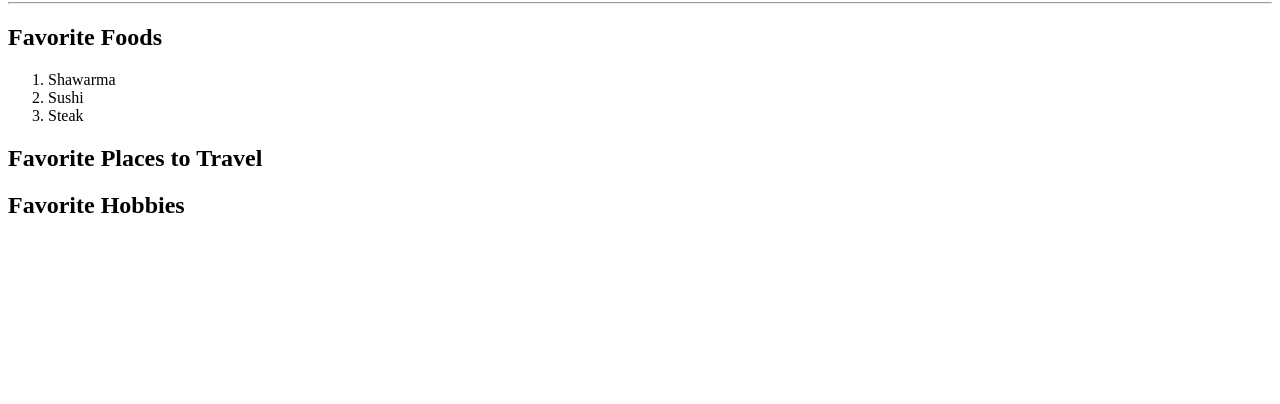
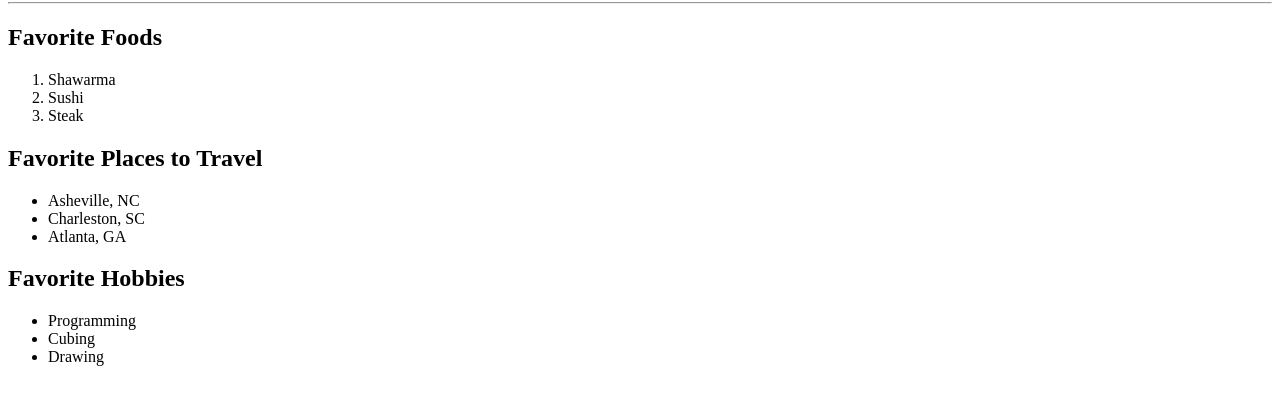
Before and after one commit to Aloeminium108/Portfolio, a plain HTML site: page index.html in a window 1280 px wide. Shown: the part 78-482 px from the top of the page. Drawn offline with Linux system fonts and the light colour scheme.

Commit message:
Add elements to Favorites lists

```diff
--- a/index.html
+++ b/index.html
@@ -24,13 +24,21 @@
     <!-- List of Favorite Places to Travel -->
     <h2>Favorite Places to Travel</h2>
     <div>
-
+        <ul>
+            <li>Asheville, NC</li>
+            <li>Charleston, SC</li>
+            <li>Atlanta, GA</li>
+        </ul>
     </div>
 
     <!-- List of Favorite Hobbies -->
     <h2>Favorite Hobbies</h2>
     <div>
-
+        <ul>
+            <li>Programming</li>
+            <li>Cubing</li>
+            <li>Drawing</li>
+        </ul>
     </div>
 
 </body>
```
